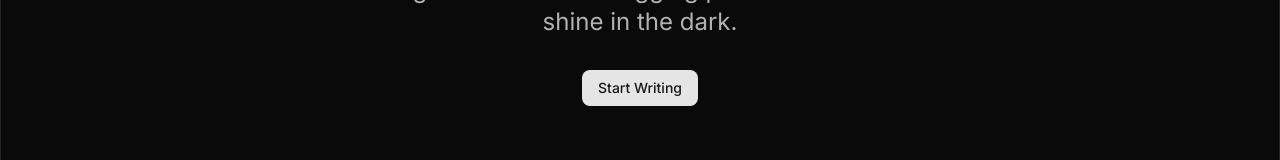
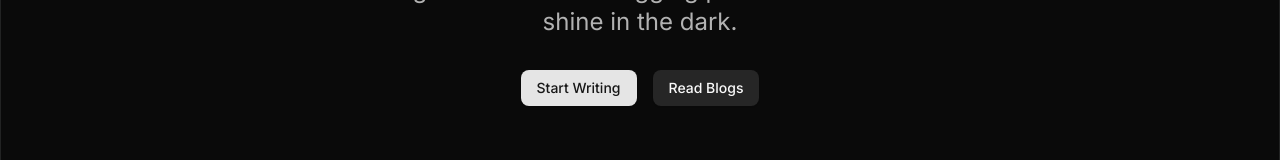
Before and after one commit to lost50U1/medium-clone, a React (Vite) app in the folder frontend/: page / in a window 1280 px wide. Shown: the part 456-616 px from the top of the page. Built offline with nearby package versions, Linux system fonts and the light colour scheme.

Commit message:
Add second cta button and change some routes

```diff
--- a/frontend/src/components/common/Navbar.jsx
+++ b/frontend/src/components/common/Navbar.jsx
@@ -1,6 +1,6 @@
 import React from "react";
-import { Button } from "../ui/button";
-import { Logo } from "../Logo";
+import { Button } from "@/components/ui/button";
+import { Logo } from "@/components/Logo";
 import { ModeToggle } from "./ModeToggle";
 import { useTheme } from "@/hooks/useTheme";
 
--- a/frontend/src/pages/Home.jsx
+++ b/frontend/src/pages/Home.jsx
@@ -1,8 +1,10 @@
 import React from "react";
-import { Navbar } from "../components/common/Navbar";
-import { Footer } from "../components/common/Footer";
-import { Line } from "../components/Line";
+import { Navbar } from "@/components/common/Navbar";
+import { Footer } from "@/components/common/Footer";
+import { Line } from "@/components/Line";
 import { Button } from "@/components/ui/button";
+import { Link } from "react-router";
+import { Paths } from "@/router/Paths";
 
 export const Home = () => {
   return (
@@ -18,7 +20,12 @@ export const Home = () => {
             LiteBlog is a minimalist blogging platform where ideas shine in the
             dark.
           </p>
-          <Button className="mt-8">Start Writing</Button>
+          <div className="flex gap-4 mt-8">
+            <Button>Start Writing</Button>
+            <Button variant="secondary" asChild>
+              <Link to={Paths.blogs}>Read Blogs</Link>
+            </Button>
+          </div>
         </div>
       </div>
       <Line />
--- a/frontend/src/router/Paths.js
+++ b/frontend/src/router/Paths.js
@@ -7,5 +7,6 @@ export const Paths = {
   settings: "/settings",
   about: "/about",
   blog: "/blog",
+  blogs: "/blogs",
   notFound: "*",
 };
```
